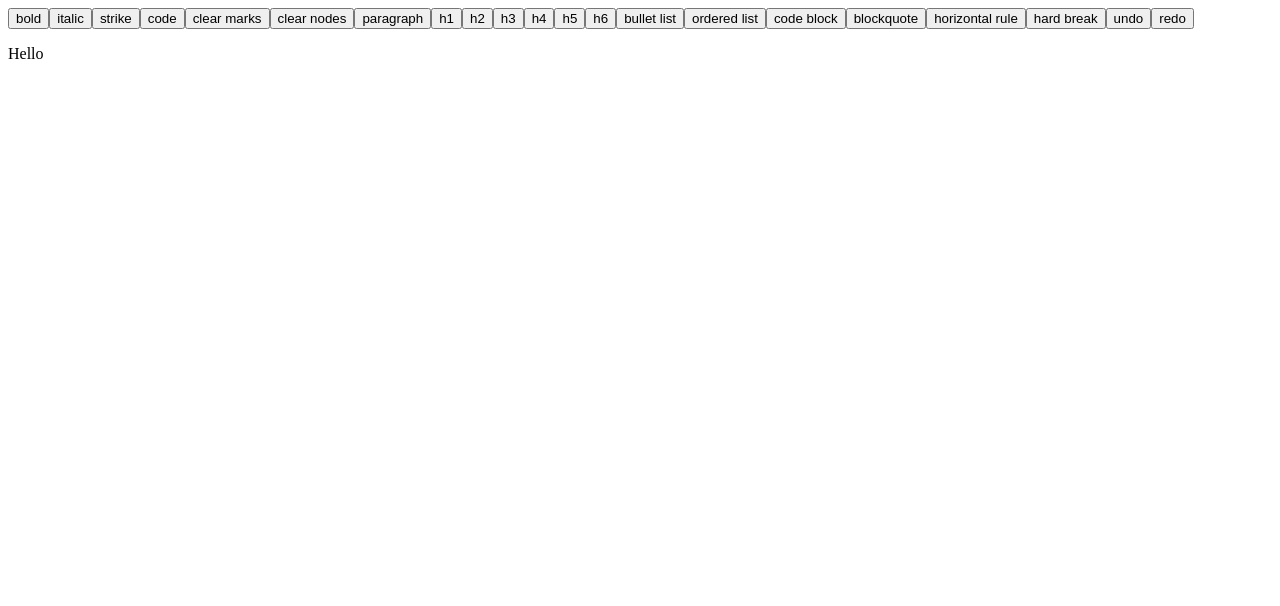
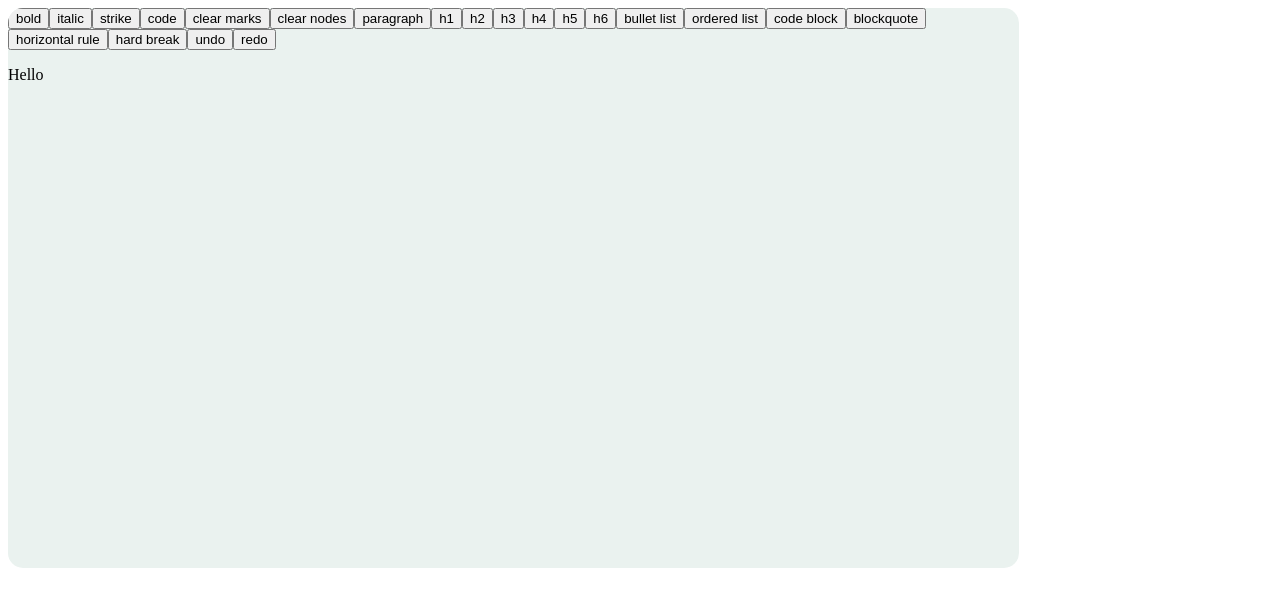
Before and after one commit to Alan-Rodz/tiptapts, a React (Create React App) app: page / in a window 1280 px wide. Shown: the top 606 px of the page. Built offline with nearby package versions, Linux system fonts and the light colour scheme.

Commit message:
add chakra and layout

```diff
--- a/src/App.tsx
+++ b/src/App.tsx
@@ -1,11 +1,36 @@
+import { Grid, GridItem } from '@chakra-ui/react';
+
 import { TipTapEditor } from './component/TipTapEditor';
 
+// ********************************************************************************
+const BORDER_RADIUS = 15;
+export const GLOBAL_COLOR = '#EAF2EF';
+
+// ********************************************************************************
 function App() {
   return (
-    <div className="App">
-      <TipTapEditor />
-    </div>
-  );
+    <Grid h='100vh' templateRows='repeat(10, 1fr)' templateColumns='repeat(10, 1fr)' gap={1}> {/* // Make a 10x10 Grid */}
+
+      <GridItem overflowX={'scroll'} overflowY={'scroll'} gridAutoFlow={'column'} rowSpan={7} colSpan={8} bg={GLOBAL_COLOR} borderRadius={BORDER_RADIUS}> {/* Spans 7 rows, 8 columns, Playground Component */}
+        <TipTapEditor/>
+      </GridItem>
+
+      <GridItem rowSpan={10} colSpan={2} colStart={9} mb={2}> {/* Spans 10 rows, 2 columns, starts at column 9, this is the Metadata Area*/}
+        {/* <MetadataSection color={GLOBAL_COLOR} borderRadius={BORDER_RADIUS} whatever={editorState.tr} /> */}
+      </GridItem>
+
+      <GridItem rowSpan={3} colSpan={2} rowStart={8} colStart={1} mb={2}> {/* Spans 3 rows, 2 columns, starts at row 8, column 1, this is the Selection Area*/}
+        {/* <SelectionSection color={GLOBAL_COLOR} borderRadius={BORDER_RADIUS} selection={editorState.tr.selection} /> */}
+      </GridItem>
+
+      <GridItem rowSpan={3} colSpan={3} rowStart={8} colStart={3} mb={2}> {/* Spans 3 rows, 3 columns, starts at row 8, column 3, this is the Operations area */}
+        {/* <StepSection color={GLOBAL_COLOR} borderRadius={BORDER_RADIUS} steps={steps} /> */}
+      </GridItem>
+
+      <GridItem rowSpan={3} colSpan={3} rowStart={8} colStart={6} mb={2}> {/* Spans 3 rows, 3 columns, starts at row 8, column 6, this is the Document Area */}
+        {/* <DocumentSection color={GLOBAL_COLOR} borderRadius={BORDER_RADIUS} document={editorState.tr.doc} /> */}
+      </GridItem>
+    </Grid>  );
 }
 
 export default App;
--- a/src/component/MenuBar.tsx
+++ b/src/component/MenuBar.tsx
@@ -1,8 +1,6 @@
 import { Editor } from '@tiptap/react'
 
-type Props = Readonly<{
-  editor: Editor;
-}>
+type Props = Readonly<{ editor: Editor; }>
 
 export const MenuBar: React.FC <Props> = ({ editor }) => {
   if (!editor) {
```
Also changed, not shown: package.json (+17 -17 lines).
